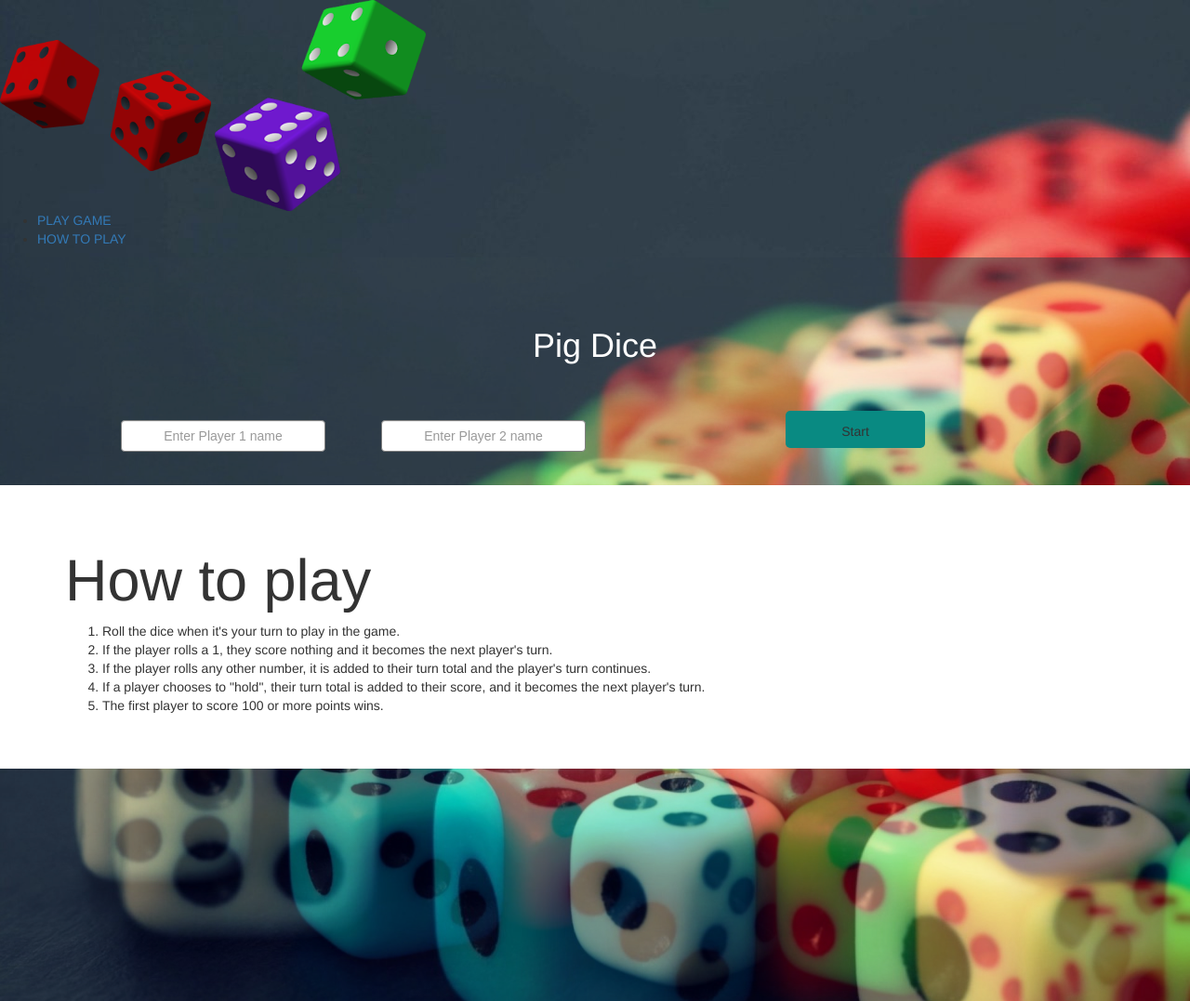
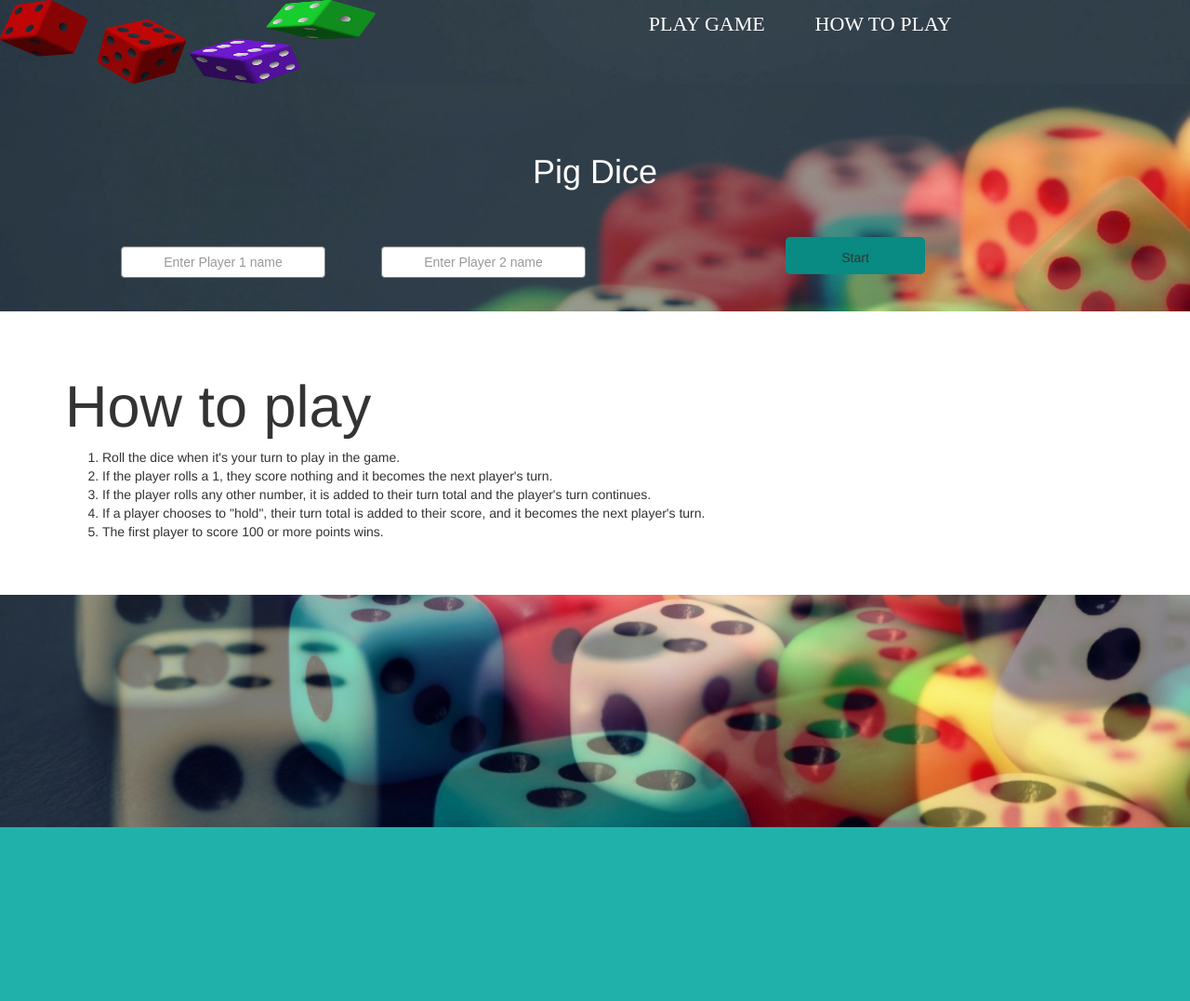
Before and after one commit to marvzach/Pig-Dice, a plain HTML site: page pig.html in a window 1280 px wide. Shown: the whole page at 93% size. After the commit the page ends 890 px from the top, so only its background shows below. Drawn offline with nearby package versions, Linux system fonts and the light colour scheme; a web font is replaced by a local one.

Commit message:
Added styless for the navigation section including lists and hover styles

```diff
--- a/css/style.css
+++ b/css/style.css
@@ -251,3 +251,32 @@ line-height: 12pt;
 span{
   color: red;
 }
+nav ul{
+  padding-left: 250px;
+  margin: 0px;
+  display:inline-block;
+  vertical-align:top;
+}
+nav li{
+  display:inline-block;
+  font-size: 22px;
+  font-family: 'Laila', serif;
+  margin-left: 30px;
+}
+nav>ul>li>a {
+  padding: 10px;
+  margin-right: 0;
+  text-transform: uppercase;
+  display: block;
+  color: white;
+}
+nav>ul>li>a:hover {
+  border-radius: 5px;
+}
+a:link {
+  text-decoration: none ;
+}
+.logo{
+  height: 90px;
+  width: 200px;
+}
```
